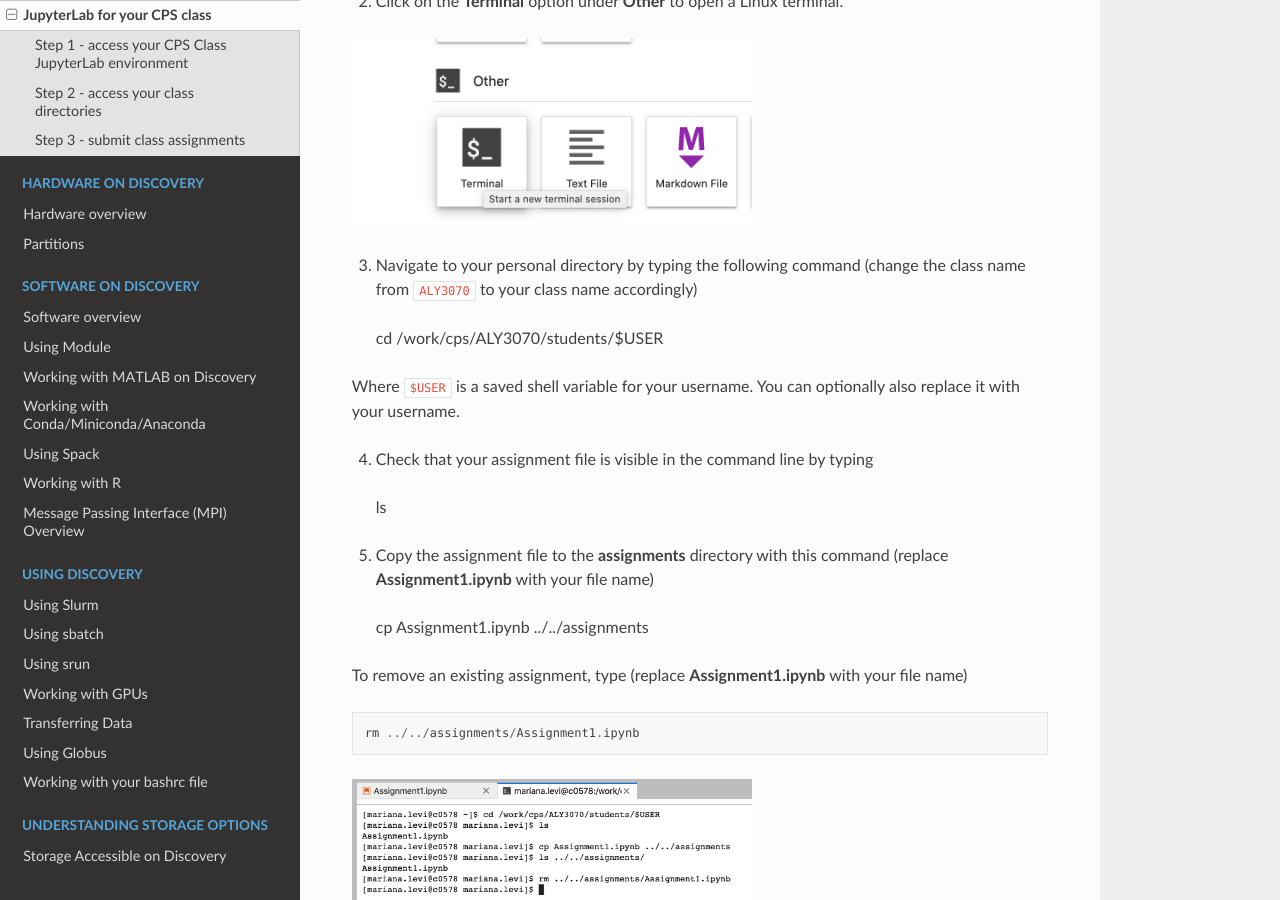
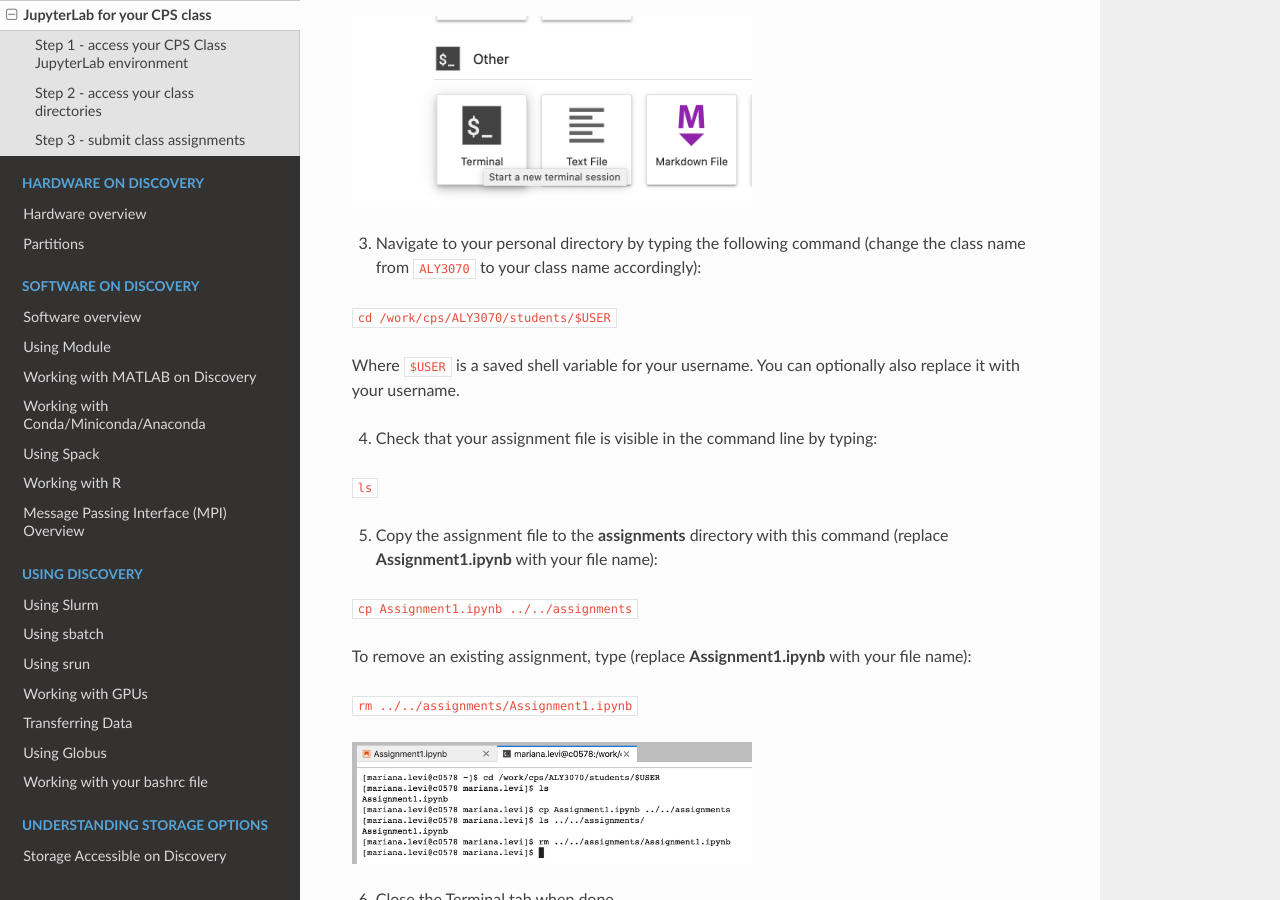
Before and after one commit to northeastern-rc/rc-public-documentation, a Sphinx documentation site: the page built from docs/source/first_steps/cps_ood.rst, in a window 1280 px wide and 900 px high, scrolled down 4556 px. Built offline with Sphinx 7.4.7 and the Read the Docs theme 2.0.0, drawn with Linux system fonts in a browser that asks for light colours; some of the changed text lies outside the part shown.

Commit message:
fixed codes format

```diff
--- a/docs/source/first_steps/cps_ood.rst
+++ b/docs/source/first_steps/cps_ood.rst
@@ -92,7 +92,7 @@ A new file will be created inside your directory called **Untitled.ipynb**. You
 This Python notebook has ready-to-use Python packages needed for your class.
 
 .. note::
-  **Permission Denied errors**
+  **Permission Denied errors:**
   Do not attempt to create, edit or write files that are outside of your personal student directory. Most "Permission Denied" errors are due to directories or files having read-only access permissions.
 
 Step 3 - submit class assignments
@@ -111,23 +111,23 @@ Due to the write-only access permissions on the **assignments** directory, it is
  :width: 400
  :alt: open terminal.
 
-3. Navigate to your personal directory by typing the following command (change the class name from ``ALY3070`` to your class name accordingly) ::
+3. Navigate to your personal directory by typing the following command (change the class name from ``ALY3070`` to your class name accordingly):
 
-  cd /work/cps/ALY3070/students/$USER
+``cd /work/cps/ALY3070/students/$USER``
 
 Where ``$USER`` is a saved shell variable for your username. You can optionally also replace it with your username.
 
-4. Check that your assignment file is visible in the command line by typing ::
+4. Check that your assignment file is visible in the command line by typing:
 
-  ls
+``ls``
 
-5. Copy the assignment file to the **assignments** directory with this command (replace **Assignment1.ipynb** with your file name) ::
+5. Copy the assignment file to the **assignments** directory with this command (replace **Assignment1.ipynb** with your file name):
 
-  cp Assignment1.ipynb ../../assignments
+``cp Assignment1.ipynb ../../assignments``
 
-To remove an existing assignment, type (replace **Assignment1.ipynb** with your file name) ::
+To remove an existing assignment, type (replace **Assignment1.ipynb** with your file name):
 
-  rm ../../assignments/Assignment1.ipynb
+``rm ../../assignments/Assignment1.ipynb``
 
 .. image:: /images/cps-ood-commandline.png
  :width: 400
```
Also changed, not shown: other parts of docs/source/first_steps/cps_ood.rst (+1 -1 lines).
